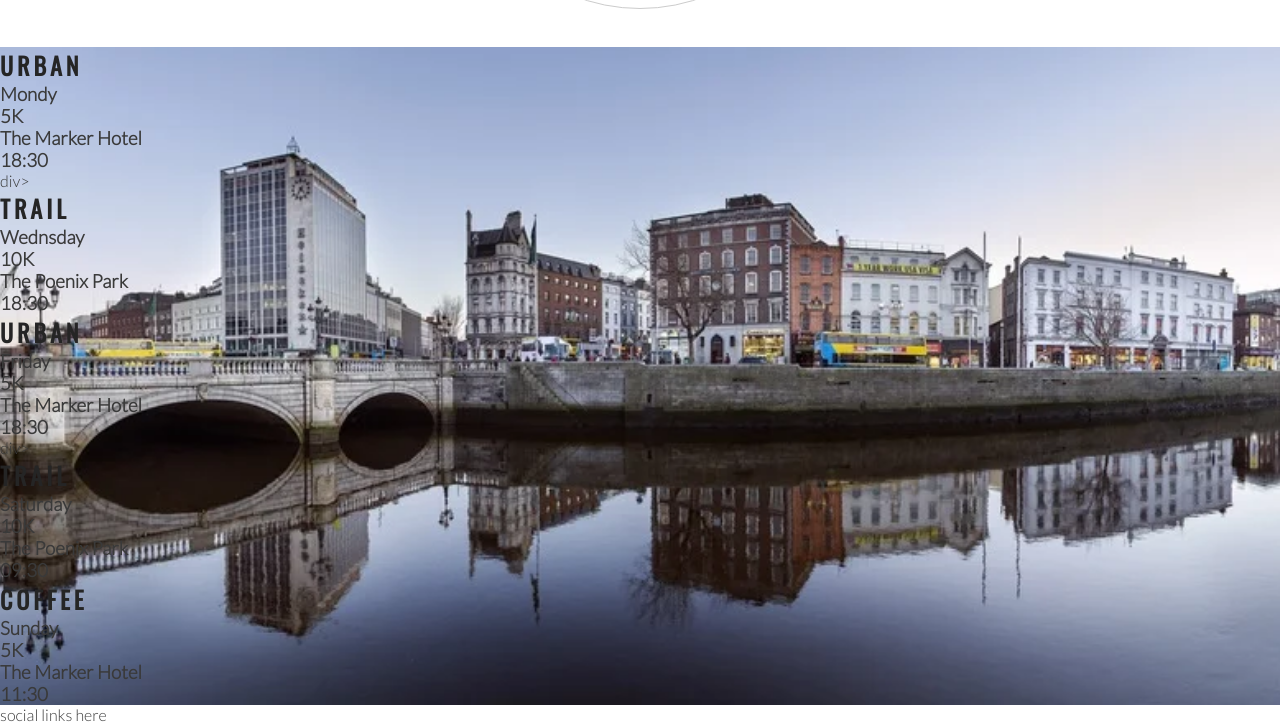
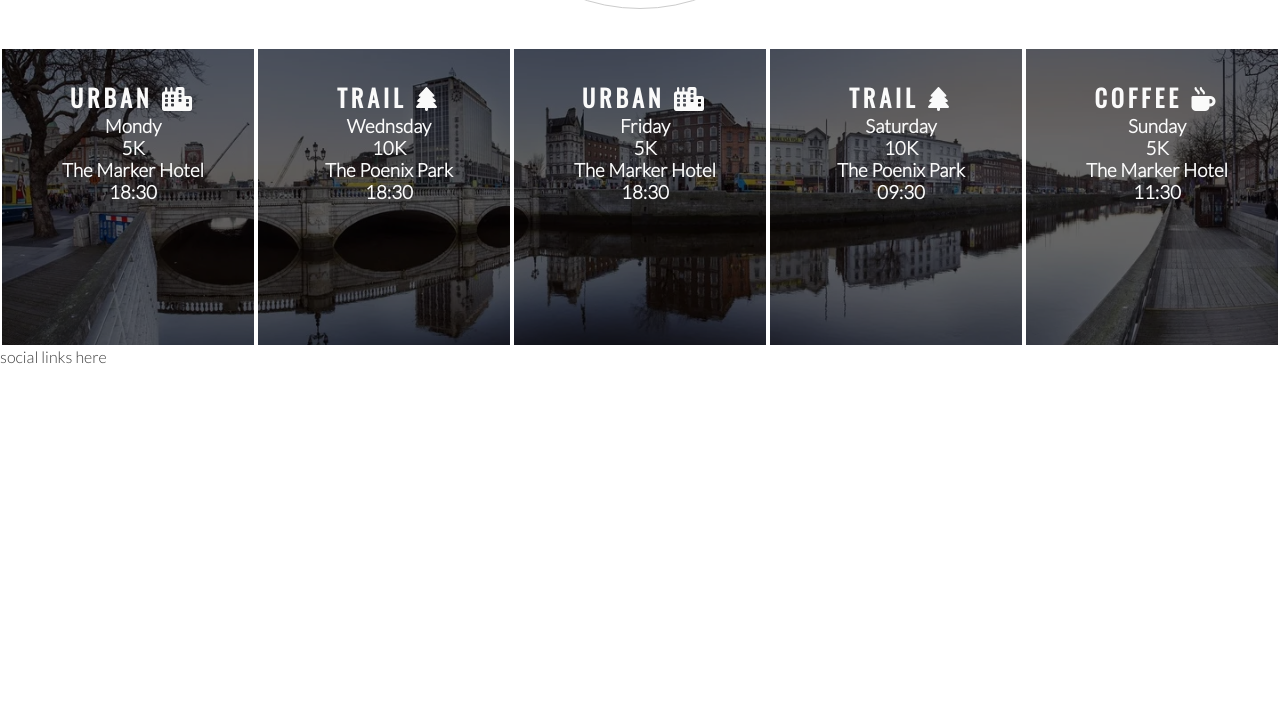
Before and after one commit to wujiaan2022/love-running, a plain HTML site: page index.html in a window 1280 px wide. Shown: the part 1134-1858 px from the top of the page. After the commit the page ends 1500 px from the top, so only its background shows below. Drawn offline with nearby package versions, Linux system fonts and the light colour scheme.

Commit message:
Style times pannels and add icons

```diff
--- a/assets/css/style.css
+++ b/assets/css/style.css
@@ -179,3 +179,17 @@ hr {
     width:100%;
     overflow: hidden;
 }
+#times div {
+    color: #fafafa;
+    background-color: rgba(0, 0, 0, .6);
+    width: 20%;
+    height: 300px;
+    float: left;
+    padding: 30px 0 0 10px;
+    text-align: center;
+    border: 2px solid white;
+    box-sizing: border-box;
+}
+#times h2 {
+    color: #fafafa;
+}
--- a/index.html
+++ b/index.html
@@ -82,35 +82,35 @@
     </section>
     <section id="times">
         <div>
-            <h2>Urban</h2>
+            <h2>Urban <i class="fa-solid fa-city"></i></h2>
             <h3>Mondy</h3>
             <h3>5K</h3>
             <h3>The Marker Hotel</h3>
             <h3>18:30</h3>
         </div>
-        div>
-            <h2>Trail</h2>
+        <div>
+            <h2>Trail <i class="fa-solid fa-tree"></i></h2>
             <h3>Wednsday</h3>
             <h3>10K</h3>
             <h3>The Poenix Park</h3>
             <h3>18:30</h3>
         </div>
         <div>
-            <h2>Urban</h2>
+            <h2>Urban <i class="fa-solid fa-city"></i></h2>
             <h3>Friday</h3>
             <h3>5K</h3>
             <h3>The Marker Hotel</h3>
             <h3>18:30</h3>
         </div>
-        div>
-            <h2>Trail</h2>
-            <h3>Saturday</h3>
+        <div>
+            <h2>Trail <i class="fa-solid fa-tree"></i></h2>
+            <h3>Saturday</i></h3>
             <h3>10K</h3>
             <h3>The Poenix Park</h3>
             <h3>09:30</h3>
         </div>
         <div>
-            <h2>Coffee</h2>
+            <h2>Coffee <i class="fa-solid fa-mug-hot"></i></h2>
             <h3>Sunday</h3>
             <h3>5K</h3>
             <h3>The Marker Hotel</h3>
```
